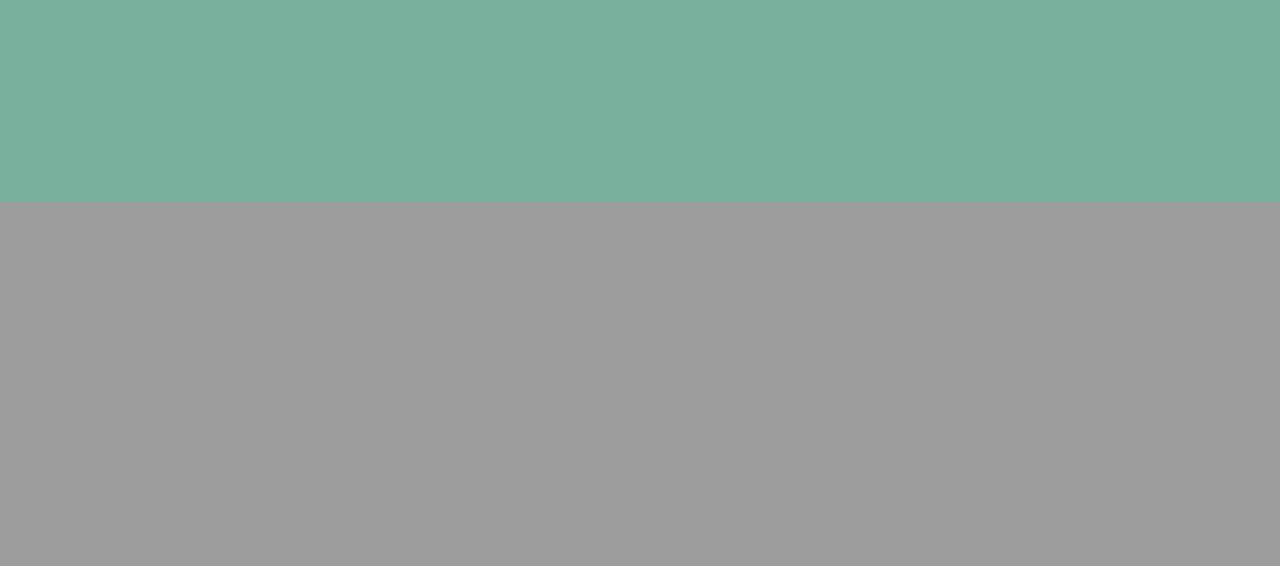
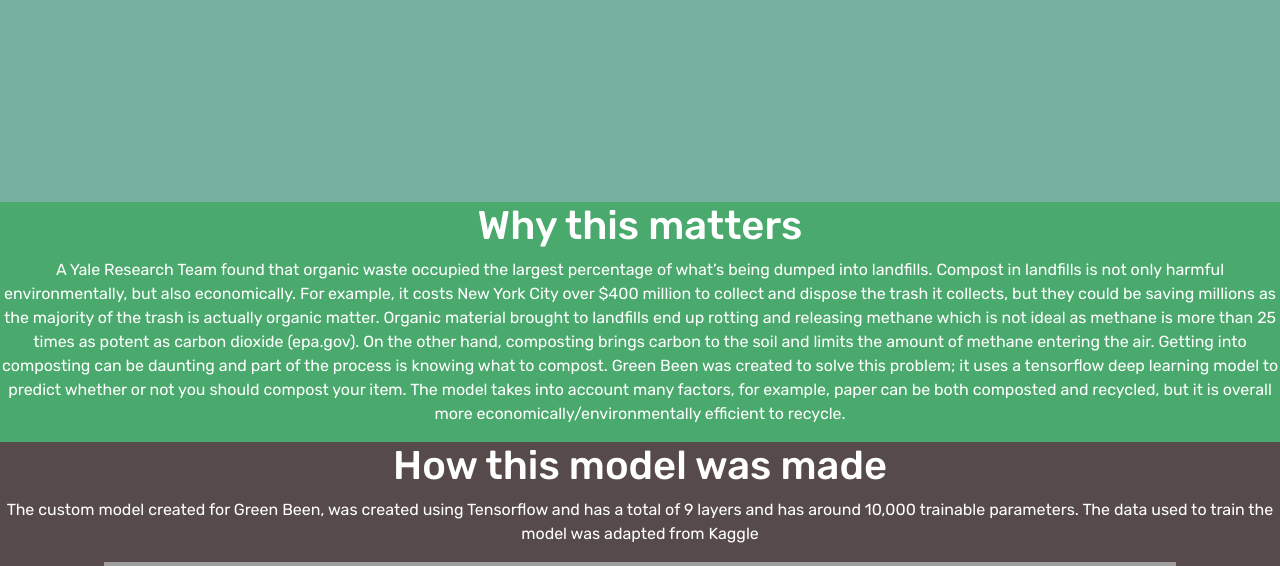
Before and after one commit to Jacobjhchoi/greenbeen, a Flask app: page / in a window 1280 px wide. Shown: the part 598-1164 px from the top of the page. Before the commit the page ends 800 px from the top, so only its background shows below. Run offline with Flask 2, Linux system fonts and the light colour scheme; some libraries are stand-ins or nearby versions; grey boxes are pictures that could not be loaded.

Commit message:
Removed Scroll Effect and edited descriptions

```diff
--- a/templates/index.html
+++ b/templates/index.html
@@ -51,7 +51,7 @@
 			https://smartasset.com/mortgage/the-economics-of-composting
 			 -->
 				<h1>Why this matters</h1>
-				<p>In 2012, a Yale Research Team found that organic waste occupied the largest percentage of what’s being dumped into landfills. Compost in landfills is not only harmful environmentally, but also economically. For example, it costs New York City over $400 million to collect and dispose the trash it collects, but they could be saving millions as the majority of the trash is actually organic matter. Organic material brought to landfills rot and release methane which is not ideal as it is more than 25 times as potent as carbon dioxide (epa.gov). On the other hand, composting brings carbon to the soil and limits methane. Getting into composting can be daunting and part of the process is knowing what to compost. Green Been was created to solve this problem; it uses a tensorflow deep learning model to predict whether or not you should compost your item. The model takes into account many factors, for example, paper can be both composted and recycled, but it is overall (based on supply and demand) more economically/environmentally efficient to recycle.</p>
+				<p>A Yale Research Team found that organic waste occupied the largest percentage of what’s being dumped into landfills. Compost in landfills is not only harmful environmentally, but also economically. For example, it costs New York City over $400 million to collect and dispose the trash it collects, but they could be saving millions as the majority of the trash is actually organic matter. Organic material brought to landfills end up rotting and releasing methane which is not ideal as methane is more than 25 times as potent as carbon dioxide (epa.gov). On the other hand, composting brings carbon to the soil and limits the amount of methane entering the air. Getting into composting can be daunting and part of the process is knowing what to compost. Green Been was created to solve this problem; it uses a tensorflow deep learning model to predict whether or not you should compost your item. The model takes into account many factors, for example, paper can be both composted and recycled, but it is overall more economically/environmentally efficient to recycle.</p>
 				<section class="three">
 					<h1>How this model was made</h1>
 					<p>The custom model created for Green Been, was created using Tensorflow and has a total of 9 layers and has around 10,000 trainable parameters. The data used to train the model was adapted from Kaggle</p> <img src="https://i.ibb.co/nfWVxNP/neural-network-image.png
@@ -211,7 +211,7 @@
 
 
 
-/*Scroll Effect*/
+
 .one {
 	background-color: #78B0A0;
 	;
@@ -222,7 +222,8 @@
 .three {
 	background-color: #564A4A;
 }
-.container4 {
+/*Scroll Effect Removed*/
+/*.container4 {
 	scroll-snap-type: mandatory;
 	scroll-snap-type: y mandatory;
 	overflow-y: scroll;
@@ -241,6 +242,8 @@
 	scroll-snap-align: end;
 	height: 100vh;
 }
+*/
+
 #predictText {
 	font-size: 50px;
 }
```
